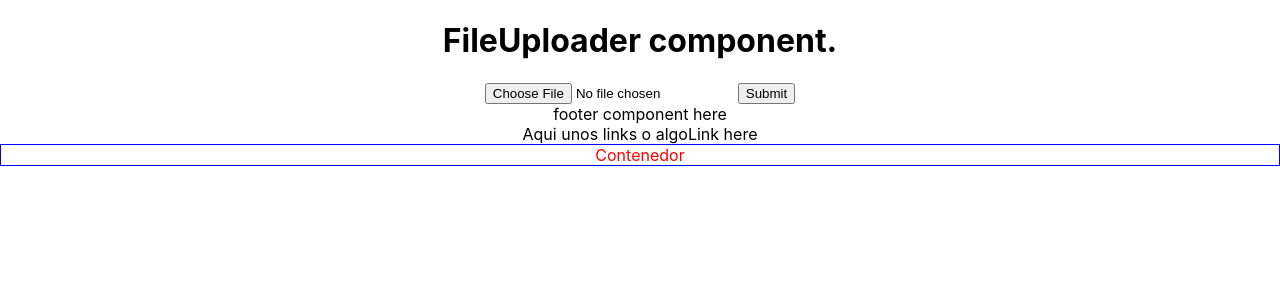
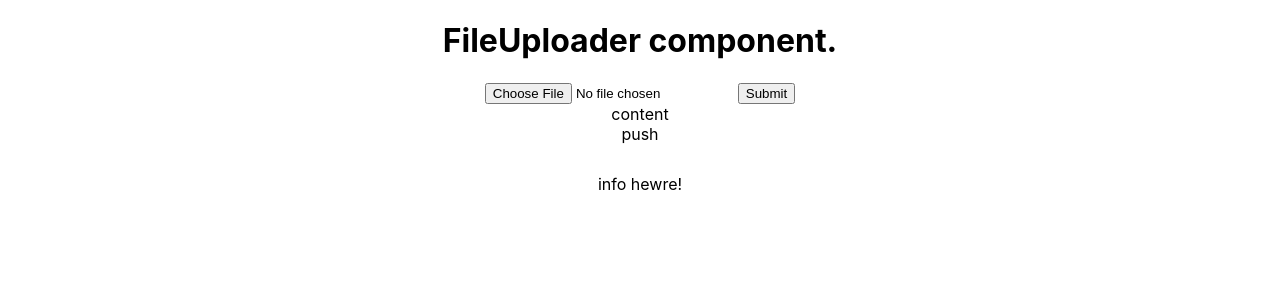
Before and after one commit to beta5553/fileuploader, a React (Create React App) app: page / in a window 1280 px wide. Shown: the top 300 px of the page. Built offline with nearby package versions, Linux system fonts and the light colour scheme.

Commit message:
more changes

```diff
--- a/src/footer/Footer.css
+++ b/src/footer/Footer.css
@@ -2,3 +2,17 @@
     color: red;
     border: blue 1px solid;
 }
+
+.wrapper {
+    min-height: 100%;
+    margin-bottom: -50px;
+}
+
+.footer, .push {
+    height: 50px;
+}
+
+html, body {
+    height: 100%;
+    margin: 0;
+  }
--- a/src/footer/Footer.js
+++ b/src/footer/Footer.js
@@ -5,15 +5,12 @@ class Footer extends Component {
 
     render () {
         return (
-            <div>
-                footer component here
-                <br />
-                Aqui unos links o algo
-                <a>Link here</a>
-
-                <div className="bottomBar">
-                    Contenedor
-                </div>
+            <div className="wrapper">
+                content
+                <div className="push">push</div>
+                <footer className="footer">
+                    info hewre!
+                </footer>
             </div>
         )
     }
```
